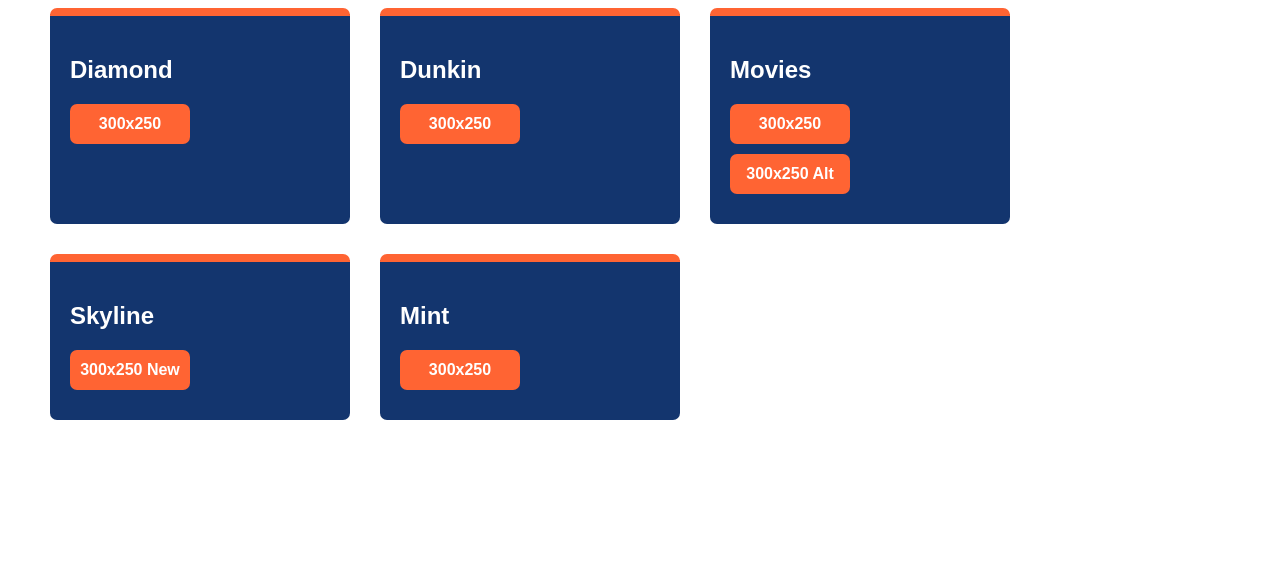
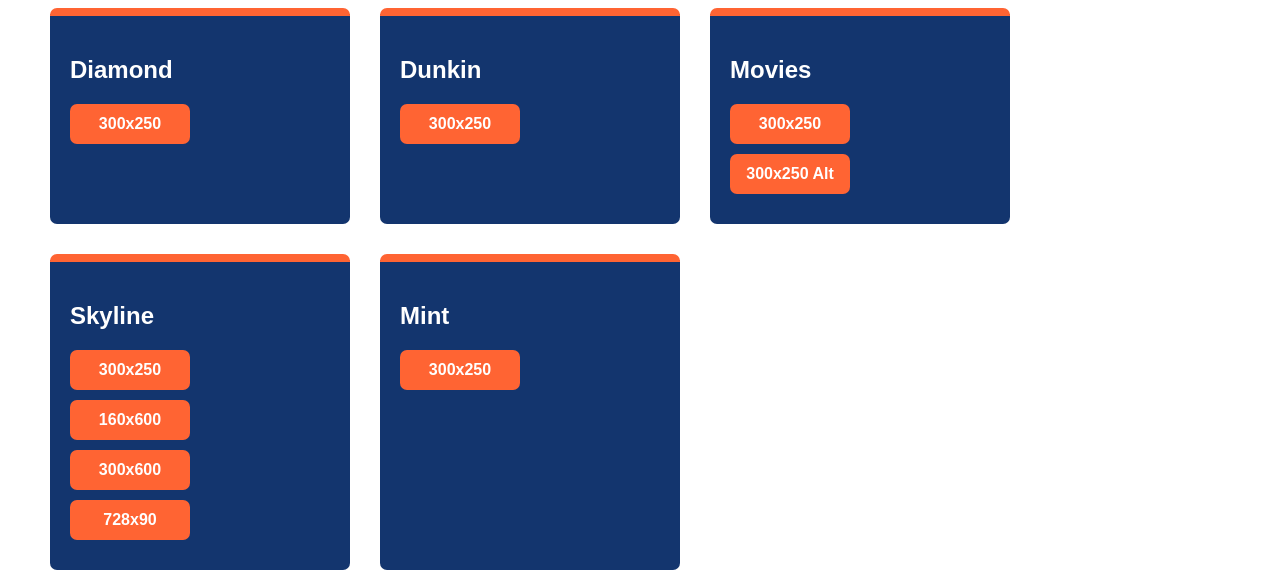
Before and after one commit to adamandeveddbstudios/Boston-Winback, a plain HTML site: page index.html in a window 1280 px wide. Shown: the part 272-842 px from the top of the page. Before the commit the page ends 800 px from the top, so only its background shows below. Drawn offline with Linux system fonts and the light colour scheme.

Commit message:
Add files via upload

```diff
--- a/index.html
+++ b/index.html
@@ -169,7 +169,16 @@
       </div>
 
       <a href="Skyline/base/JB_Boston_Winback_Skyline_300x250_base/index.html"
-        target="_blank">300x250 New</a>
+        target="_blank">300x250</a>
+
+      <a href="Skyline/base/JB_Boston_Winback_Skyline_160x600_base/index.html"
+        target="_blank">160x600</a>
+
+        <a href="Skyline/base/JB_Boston_Winback_Skyline_300x600_base/index.html"
+        target="_blank">300x600</a>
+
+      <a href="Skyline/base/JB_Boston_Winback_Skyline_728x90_base/index.html"
+        target="_blank">728x90</a>
 
     </div>
     <div class="column skies">
```
